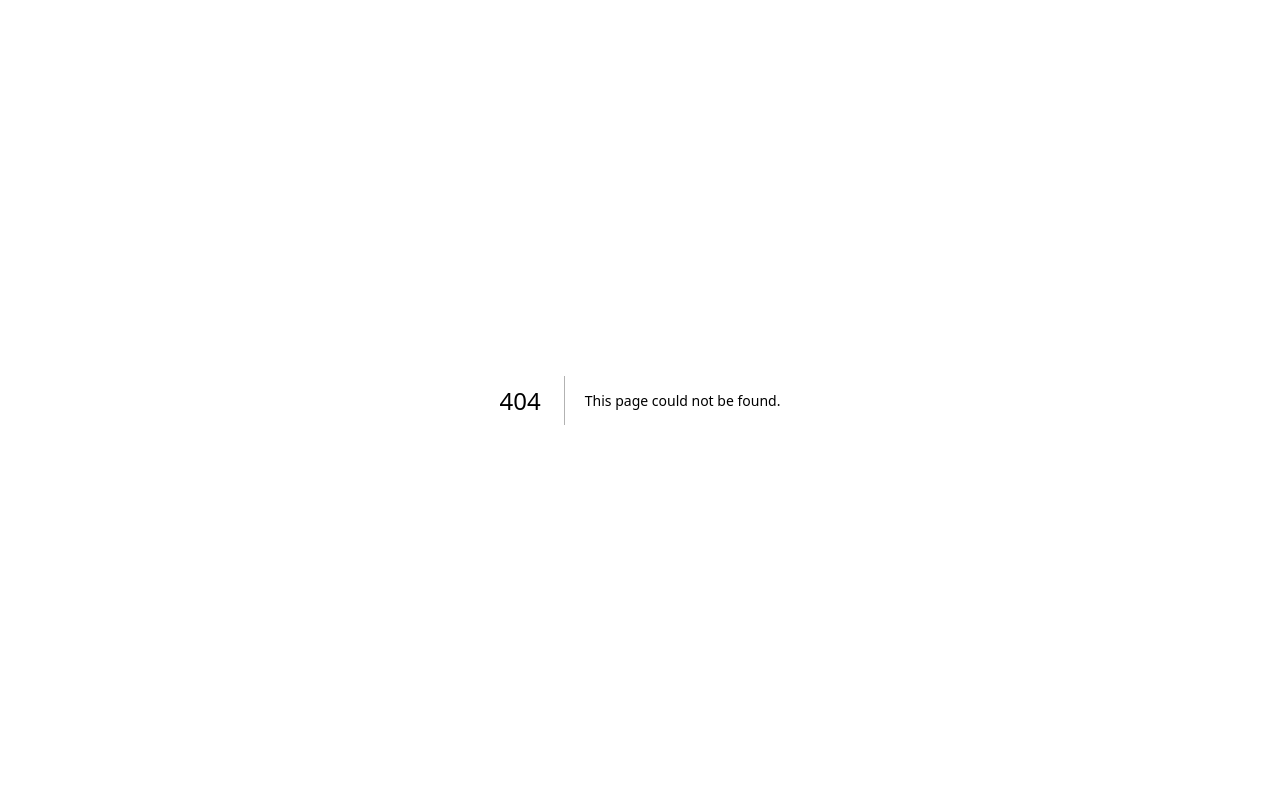
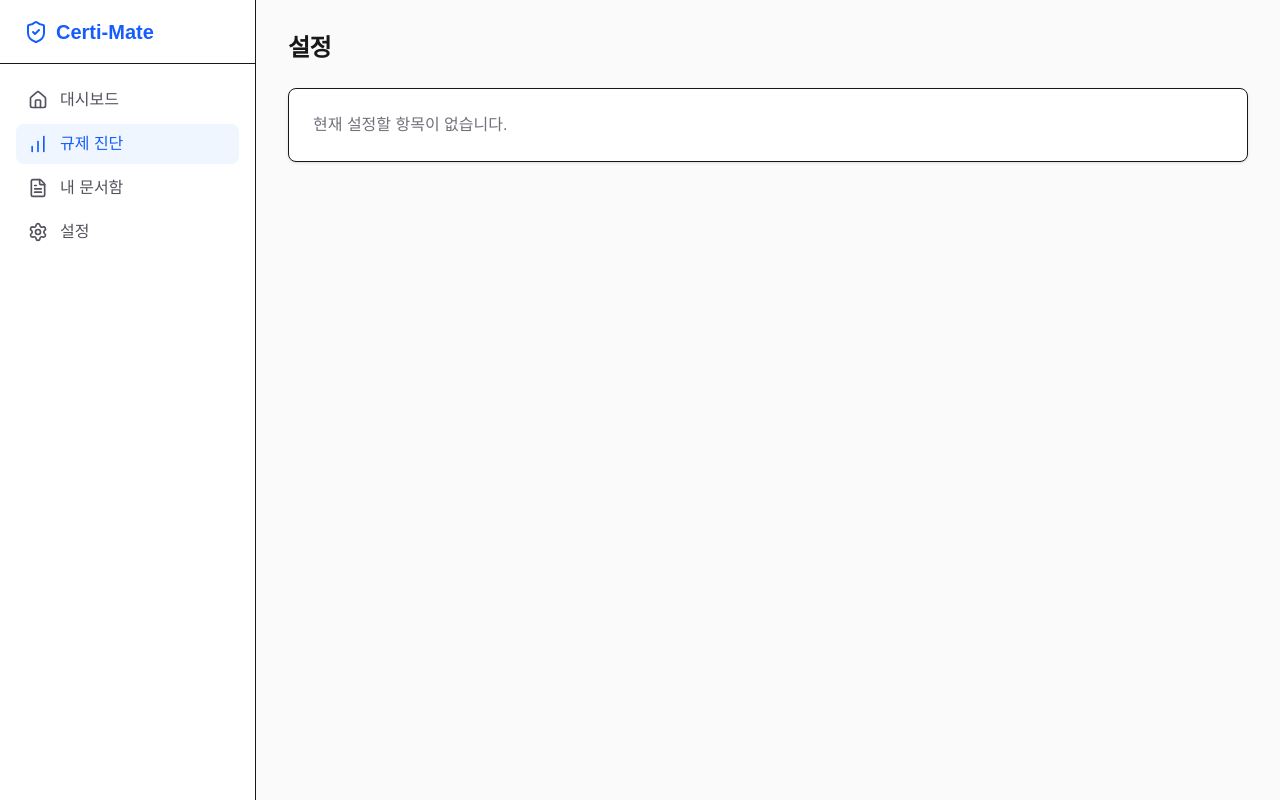
Before and after one commit to seojeongju/Compliance-SaaS, a Next.js app in the folder web-app/: page /dashboard/settings in a window 1280 px wide. Before the commit this address had no page. Built offline with nearby package versions, Linux system fonts and the light colour scheme.

Commit message:
Fix: Create placeholder pages for dashboard links to resolve 404 errors

```diff
--- /dev/null
+++ b/web-app/src/app/dashboard/documents/page.tsx
@@ -0,0 +1,14 @@
+export default function DocumentsPage() {
+    return (
+        <div className="space-y-6">
+            <h1 className="text-2xl font-bold tracking-tight text-zinc-900">내 문서함</h1>
+            <div className="rounded-lg border border-dashed border-zinc-200 bg-zinc-50 p-12 text-center">
+                <p className="text-zinc-500">
+                    아직 저장된 문구가 없습니다.
+                    <br />
+                    규제 진단 후 생성된 문서는 여기에 보관됩니다.
+                </p>
+            </div>
+        </div>
+    );
+}
--- /dev/null
+++ b/web-app/src/app/dashboard/page.tsx
@@ -0,0 +1,12 @@
+export default function DashboardPage() {
+    return (
+        <div className="space-y-6">
+            <h1 className="text-2xl font-bold tracking-tight text-zinc-900">대시보드</h1>
+            <div className="rounded-lg border bg-white p-6 shadow-sm">
+                <p className="text-zinc-500">
+                    환영합니다! 왼쪽 메뉴에서 <strong>규제 진단</strong>을 선택하여 시작하세요.
+                </p>
+            </div>
+        </div>
+    );
+}
--- /dev/null
+++ b/web-app/src/app/dashboard/settings/page.tsx
@@ -0,0 +1,12 @@
+export default function SettingsPage() {
+    return (
+        <div className="space-y-6">
+            <h1 className="text-2xl font-bold tracking-tight text-zinc-900">설정</h1>
+            <div className="rounded-lg border bg-white p-6 shadow-sm">
+                <p className="text-zinc-500">
+                    현재 설정할 항목이 없습니다.
+                </p>
+            </div>
+        </div>
+    );
+}
```
